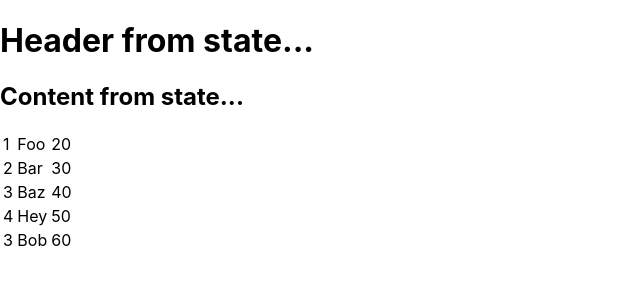
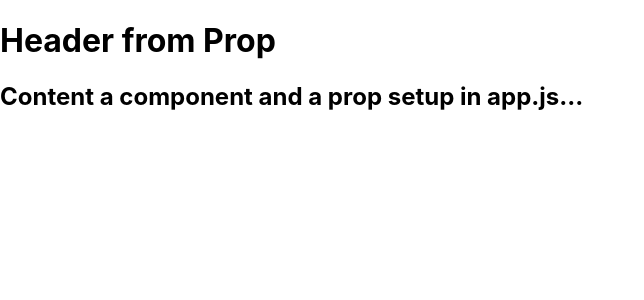
Before and after one commit to worlderland/reactapp_tutorial, a React (Create React App) app: page / in a window 1280 px wide. Shown: the top 300 px of the page, without its empty margins (0-644 px from the left). Built offline with nearby package versions, Linux system fonts and the light colour scheme.

Commit message:
Page Props Overview completed

```diff
--- a/src/App.js
+++ b/src/App.js
@@ -1,52 +1,21 @@
 import React from 'react';
 import Header from './components/Header'
-import TableRow from './components/TableRow';
+import Content from './components/Content';
 import './App.css';
 
 class App extends React.Component {
-  constructor() {
-    super();
+  constructor(props) {
+    super(props);
     this.state = {
-      data:
-        [
-          {
-            "id": 1,
-            "name": "Foo",
-            "age": "20"
-          },
-          {
-            "id": 2,
-            "name": "Bar",
-            "age": "30"
-          },
-          {
-            "id": 3,
-            "name": "Baz",
-            "age": "40"
-          },
-          {
-            "id": 4,
-            "name": "Hey",
-            "age": "50"
-          },
-          {
-            "id": 3,
-            "name": "Bob",
-            "age": "60"
-          }
-        ]
+      content: "Content a component and a prop setup in app.js..."
     }
   }
+
   render() {
     return (
       <div>
-        <Header/>
-        <table>
-          <tbody>
-            {this.state.data.map((person, i) => <TableRow key={i}
-              data={person} />)}
-          </tbody>
-        </table>
+        <Header headerProp="Header from Prop" />
+        <Content contentProp={this.state.content} />
       </div>
     );
   }
--- /dev/null
+++ b/src/components/Content.js
@@ -0,0 +1,13 @@
+import React from 'react';
+
+class Content extends React.Component {
+    render() {
+        return (
+            <div>
+                <h2>{this.props.contentProp}</h2>
+            </div>
+        );
+    }
+}
+
+export default Content
--- a/src/components/Header.js
+++ b/src/components/Header.js
@@ -1,22 +1,17 @@
 import React from 'react';
 
 class Header extends React.Component {
-    constructor(props) {
-        super(props);
-
-        this.state = {
-            header: "Header from state...",
-            content: "Content from state..."
-        }
-    }
     render() {
         return (
             <div>
-                <h1>{this.state.header}</h1>
-                <h2>{this.state.content}</h2>
+                <h1>{this.props.headerProp}</h1>
             </div>
         );
     }
 }
 
+Header.defaultProps = {
+    headerProp: "This is a default Header Prop",
+}
+
 export default Header
```
